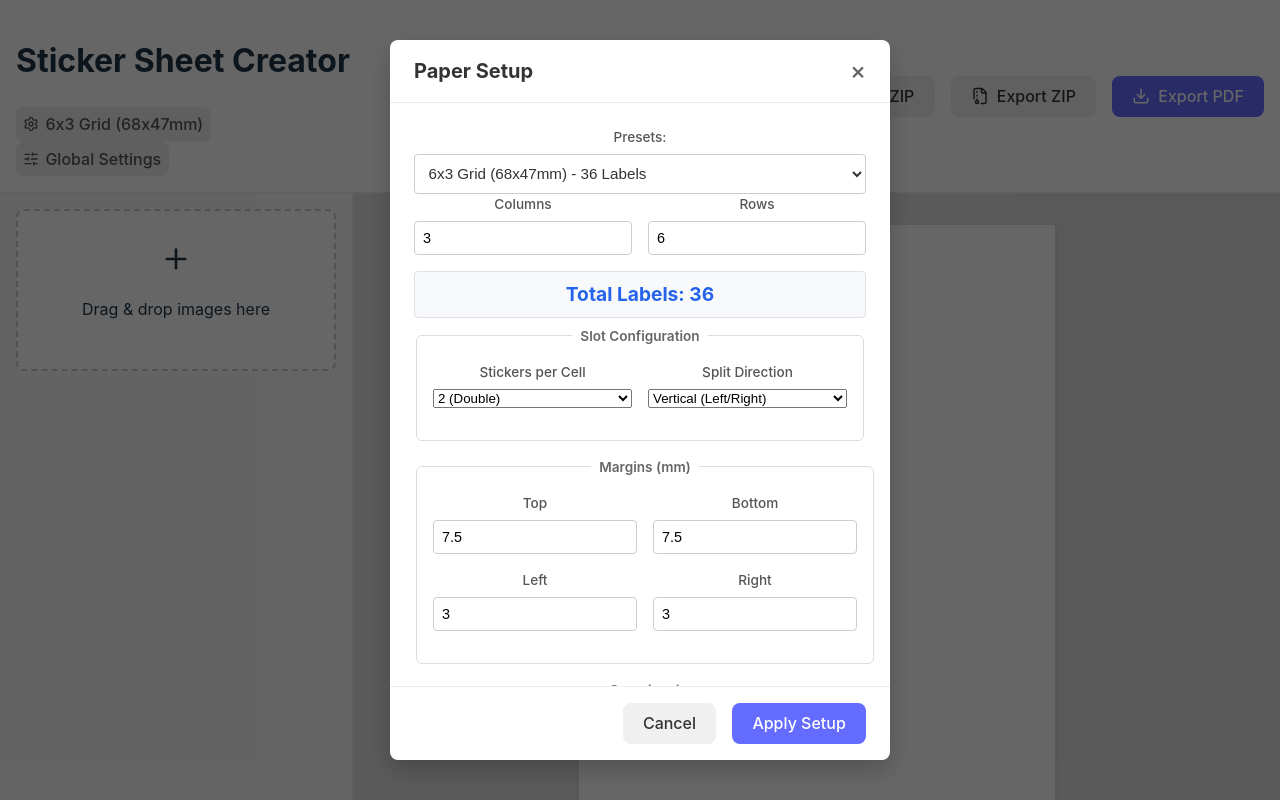
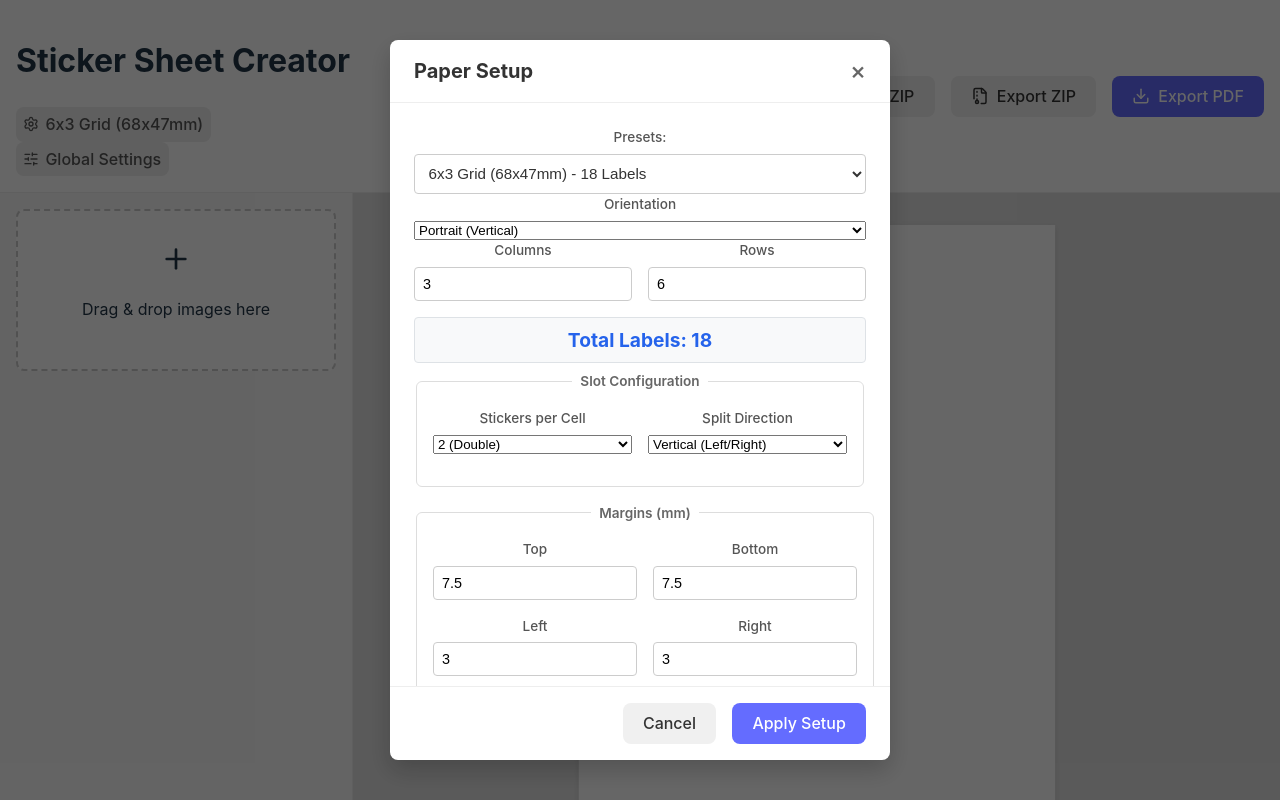
Before and after one commit to vaclavdekanovsky/sticker_print, a React (Vite) app: page / in a window 1280 px wide. Built offline with nearby package versions, Linux system fonts and the light colour scheme.

Commit message:
feat: landscape orientation with physical rotation and label calculation fix, bug: fix modal closure

```diff
--- a/src/App.jsx
+++ b/src/App.jsx
@@ -311,11 +311,12 @@ function App() {
 
   // Helper: Calculate Aspect Ratio (Mirroring CropModal logic)
   const getAspectRatio = (config, stickerSize) => {
-    // Default to config or Avery 6x3
-    const c = config || PAPER_PRESETS[DEFAULT_PRESET_ID];
+    const isLandscape = c.orientation === 'landscape';
+    const pageWidth = isLandscape ? 297 : 210;
+    const pageHeight = isLandscape ? 210 : 297;
 
-    const effectiveW = 210 - (c.margins.left || 0) - (c.margins.right || 0);
-    const effectiveH = 297 - (c.margins.top || 0) - (c.margins.bottom || 0);
+    const effectiveW = pageWidth - (c.margins.left || 0) - (c.margins.right || 0);
+    const effectiveH = pageHeight - (c.margins.top || 0) - (c.margins.bottom || 0);
     const totalGapX = ((c.cols || 3) - 1) * (c.gaps?.x || 0);
     const totalGapY = ((c.rows || 6) - 1) * (c.gaps?.y || 0);
 
--- a/src/components/PaperSetupModal.jsx
+++ b/src/components/PaperSetupModal.jsx
@@ -30,18 +30,90 @@ export default function PaperSetupModal({ config, onSave, onCancel, isOpen }) {
         }));
     };
 
+    const handleOrientationChange = (newOrientation) => {
+        const oldOrientation = localConfig.orientation || 'portrait';
+        if (newOrientation === oldOrientation) return;
+
+        // Physical Rotation Logic (Clockwise 90deg or back)
+        setLocalConfig(prev => {
+            const { cols, rows, gaps, margins } = prev;
+
+            // Swap Cols/Rows and Gaps
+            const newCols = rows;
+            const newRows = cols;
+            const newGaps = { x: gaps.y, y: gaps.x };
+
+            // Rotate Margins (Clockwise 90deg map)
+            // New Top = Old Left
+            // New Right = Old Top
+            // New Bottom = Old Right
+            // New Left = Old Bottom
+            let newMargins;
+            if (newOrientation === 'landscape') {
+                // Portrait -> Landscape (CW)
+                newMargins = {
+                    top: margins.left,
+                    right: margins.top,
+                    bottom: margins.right,
+                    left: margins.bottom
+                };
+            } else {
+                // Landscape -> Portrait (CCW)
+                // New Top = Old Right
+                // New Right = Old Bottom
+                // New Bottom = Old Left
+                // New Left = Old Top
+                newMargins = {
+                    top: margins.right,
+                    right: margins.bottom,
+                    bottom: margins.left,
+                    left: margins.top
+                };
+            }
+
+            return {
+                ...prev,
+                orientation: newOrientation,
+                cols: newCols,
+                rows: newRows,
+                gaps: newGaps,
+                margins: newMargins
+            };
+        });
+    };
+
     const applyPreset = (presetName) => {
         const preset = PAPER_PRESETS[presetName];
         if (preset) {
-            setLocalConfig({ ...localConfig, ...preset });
+            let configToApply = { ...preset };
+
+            // If currently in Landscape, rotate the preset
+            if (localConfig.orientation === 'landscape') {
+                const { cols, rows, gaps, margins } = configToApply;
+                configToApply.cols = rows;
+                configToApply.rows = cols;
+                configToApply.gaps = { x: gaps.y, y: gaps.x };
+                configToApply.margins = {
+                    top: margins.left,
+                    right: margins.top,
+                    bottom: margins.right,
+                    left: margins.bottom
+                };
+            }
+
+            setLocalConfig({ ...localConfig, ...configToApply });
         }
     };
 
     if (!isOpen) return null;
 
     // Calculate dimensions for preview info
-    const effectiveWidth = 210 - localConfig.margins.left - localConfig.margins.right;
-    const effectiveHeight = 297 - localConfig.margins.top - localConfig.margins.bottom;
+    const isLandscape = localConfig.orientation === 'landscape';
+    const pageWidth = isLandscape ? 297 : 210;
+    const pageHeight = isLandscape ? 210 : 297;
+
+    const effectiveWidth = pageWidth - localConfig.margins.left - localConfig.margins.right;
+    const effectiveHeight = pageHeight - localConfig.margins.top - localConfig.margins.bottom;
     const totalGapX = (localConfig.cols - 1) * localConfig.gaps.x;
     const totalGapY = (localConfig.rows - 1) * localConfig.gaps.y;
 
@@ -62,7 +134,7 @@ export default function PaperSetupModal({ config, onSave, onCancel, isOpen }) {
         }
     }
 
-    const totalLabels = localConfig.cols * localConfig.rows * currentSlotCount;
+    const totalLabels = localConfig.cols * localConfig.rows;
 
     return (
         <div className="modal-overlay">
@@ -83,12 +155,15 @@ export default function PaperSetupModal({ config, onSave, onCancel, isOpen }) {
                             <option value="">-- Choose a Preset --</option>
                             {Object.values(PAPER_PRESETS)
                                 .map(p => {
-                                    const psCount = p.slotCount === undefined ? 2 : p.slotCount;
-                                    const pTotalLabels = p.cols * p.rows * psCount;
-                                    const effW = 210 - p.margins.left - p.margins.right;
+                                    const pTotalLabels = p.cols * p.rows;
+                                    const pIsLandscape = (p.orientation || localConfig.orientation) === 'landscape';
+                                    const pPageW = pIsLandscape ? 297 : 210;
+                                    const effW = pPageW - p.margins.left - p.margins.right;
                                     const tx = (p.cols - 1) * p.gaps.x;
                                     const cW = (effW - tx) / p.cols;
-                                    const pStickerW = (psCount === 2 && (p.slotDirection || 'vertical') === 'vertical') ? cW / 2 : cW;
+
+                                    // Use 1-slot width for naming/sorting consistency
+                                    const pStickerW = cW;
 
                                     return { ...p, totalLabels: pTotalLabels, stickerW: pStickerW };
                                 })
@@ -103,6 +178,17 @@ export default function PaperSetupModal({ config, onSave, onCancel, isOpen }) {
                                         {preset.name} - {preset.totalLabels} Labels
                                     </option>
                                 ))}
+                        </select>
+                    </div>
+
+                    <div className="form-group">
+                        <label>Orientation</label>
+                        <select
+                            value={localConfig.orientation || 'portrait'}
+                            onChange={(e) => handleOrientationChange(e.target.value)}
+                        >
+                            <option value="portrait">Portrait (Vertical)</option>
+                            <option value="landscape">Landscape (Horizontal)</option>
                         </select>
                     </div>
 
--- a/src/components/StickerSheet.css
+++ b/src/components/StickerSheet.css
@@ -6,6 +6,13 @@
     box-sizing: border-box;
     position: relative;
     overflow: hidden;
+    width: 210mm;
+    height: 297mm;
+}
+
+.a4-page.landscape {
+    width: 297mm;
+    height: 210mm;
 }
 
 /* Page Number */
--- a/src/components/StickerSheet.jsx
+++ b/src/components/StickerSheet.jsx
@@ -19,11 +19,15 @@ export default function StickerSheet({ images, onInteract, paperConfig }) {
     const { cols, rows, margins, gaps } = config;
 
     // Calculate Cell Dimensions
-    const effectiveWidth = A4_WIDTH_MM - margins.left - margins.right;
+    const isLandscape = config.orientation === 'landscape';
+    const pageWidth = isLandscape ? A4_HEIGHT_MM : A4_WIDTH_MM;
+    const pageHeight = isLandscape ? A4_WIDTH_MM : A4_HEIGHT_MM;
+
+    const effectiveWidth = pageWidth - margins.left - margins.right;
     const totalGapX = (cols - 1) * (gaps.x || 0);
     const cellWidth = (effectiveWidth - totalGapX) / cols;
 
-    const effectiveHeight = A4_HEIGHT_MM - margins.top - margins.bottom;
+    const effectiveHeight = pageHeight - margins.top - margins.bottom;
     const totalGapY = (rows - 1) * (gaps.y || 0);
     const cellHeight = (effectiveHeight - totalGapY) / rows;
 
@@ -83,7 +87,7 @@ export default function StickerSheet({ images, onInteract, paperConfig }) {
             {pages.map((pageCells, pageIdx) => (
                 <div
                     key={pageIdx}
-                    className="a4-page"
+                    className={`a4-page ${isLandscape ? 'landscape' : ''}`}
                     id={`sticker-sheet-preview-${pageIdx}`}
                     style={{
                         marginBottom: '20px',
--- a/src/utils/pdfUtils.js
+++ b/src/utils/pdfUtils.js
@@ -9,8 +9,9 @@ const getGridDimensions = (config) => {
         slotDirection: 'vertical'
     };
 
-    const A4_WIDTH_MM = 210;
-    const A4_HEIGHT_MM = 297;
+    const isLandscape = c.orientation === 'landscape';
+    const A4_WIDTH_MM = isLandscape ? 297 : 210;
+    const A4_HEIGHT_MM = isLandscape ? 210 : 297;
 
     // Calculate Cell Dimensions
     const effectiveW = A4_WIDTH_MM - (c.margins?.left || 0) - (c.margins?.right || 0);
@@ -128,7 +129,7 @@ export const generatePDF = async (images, paperConfig) => {
     const { jsPDF } = await import('jspdf');
 
     const doc = new jsPDF({
-        orientation: 'portrait',
+        orientation: paperConfig.orientation || 'portrait',
         unit: 'mm',
         format: 'a4'
     });
```
